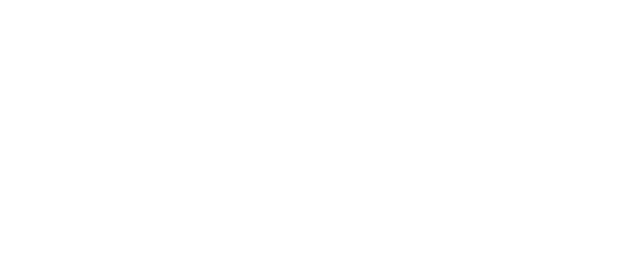
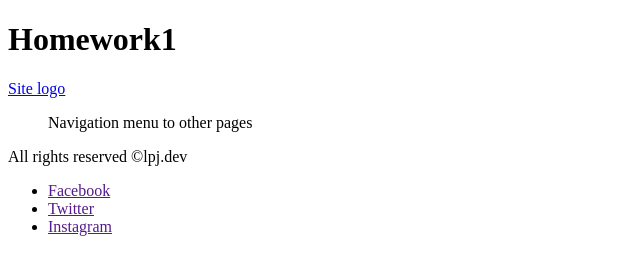
Before and after one commit to PawelBogusz1/goit-markup-hw-01, a plain HTML site: page index.html in a window 1280 px wide. Shown: the whole page, without its empty margins (0-640 px from the left). Drawn offline with Linux system fonts and the light colour scheme.

Commit message:
Update index.html

```diff
--- a/index.html
+++ b/index.html
@@ -7,6 +7,29 @@
     <title>Document</title>
 </head>
 <body>
-    <h1></h1>
+    <h1>Homework1</h1>
+  <!-- Page header -->
+  <header>
+    <a href="/">Site logo</a>
+
+    <ul>
+      Navigation menu to other pages
+    </ul>
+  </header>
+    <!-- Page content -->
+    <main></main>
+
+  <!-- Page footer -->
+  <footer>
+    <!-- Copyright -->
+    <p>All rights reserved &copy;lpj.dev</p>
+
+    <!-- Social media links -->
+    <ul>
+      <li><a href="">Facebook</a></li>
+      <li><a href="">Twitter</a></li>
+      <li><a href="">Instagram</a></li>
+    </ul>
+  </footer>
 </body>
 </html>
```
